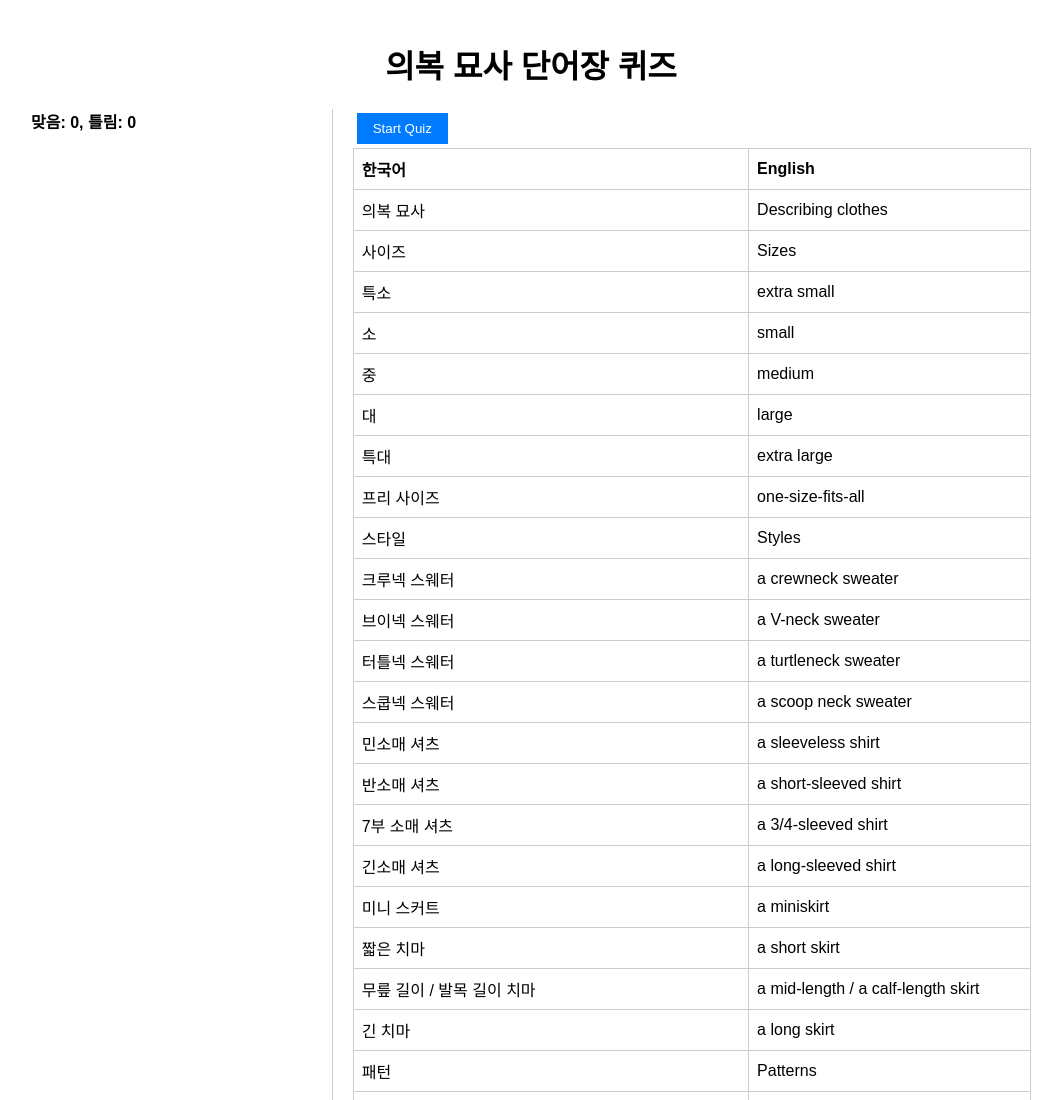
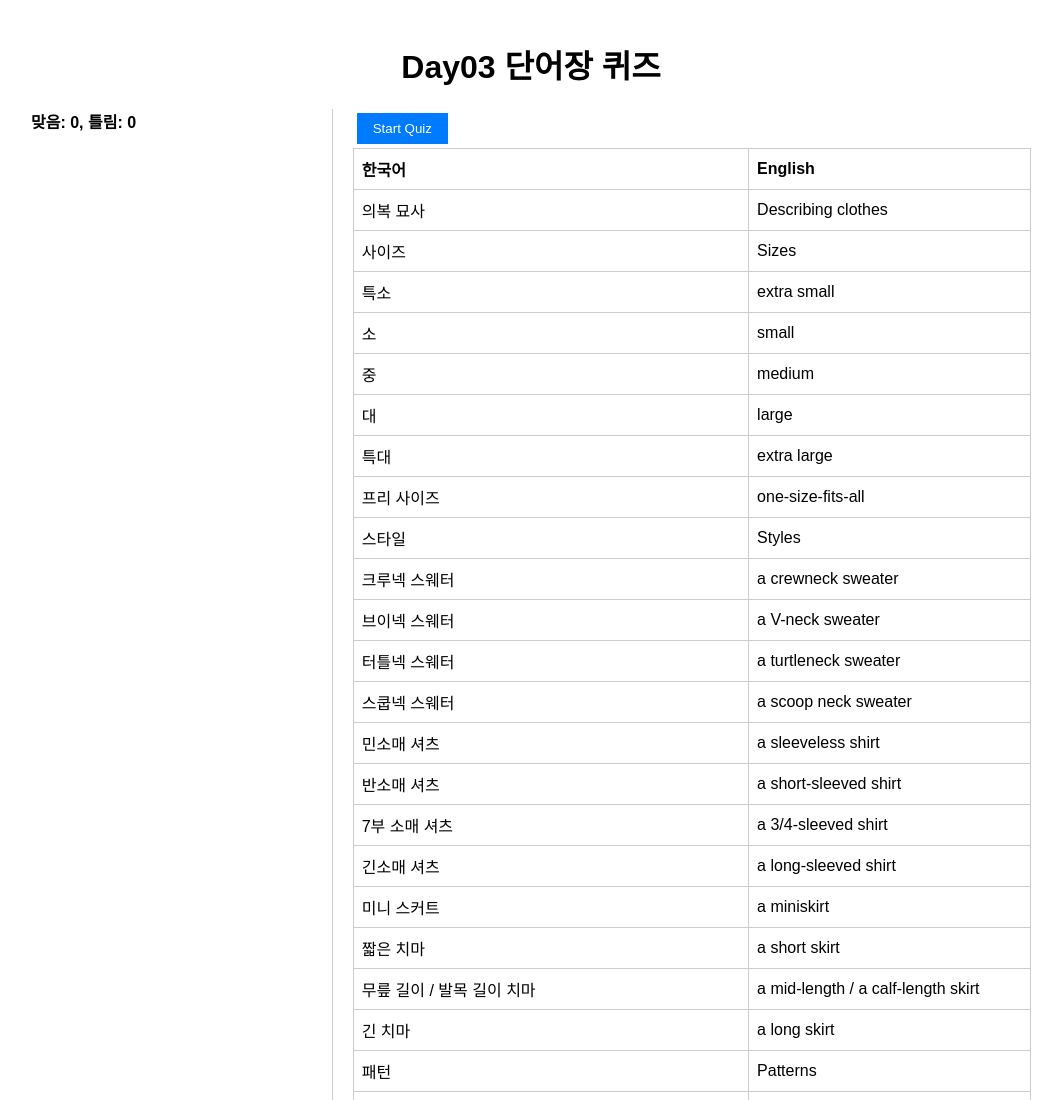
Before and after one commit to kyw0615/PSE, a plain HTML site: page docs/day3.html in a window 1280 px wide. Shown: the top 1100 px of the page, without its empty margins (109-1171 px from the left). Drawn offline with Linux system fonts and the light colour scheme.

Commit message:
day3 수정

```diff
--- a/docs/day3.html
+++ b/docs/day3.html
@@ -3,7 +3,7 @@
 <head>
   <meta charset="UTF-8">
   <meta name="viewport" content="width=device-width, initial-scale=1.0">
-  <title>의복 묘사 단어장 퀴즈</title>
+  <title>Day03 단어장 퀴즈</title>
   <style>
     body { font-family: sans-serif; padding: 20px; max-width: 1000px; margin: auto; }
     h1, h2 { text-align: center; }
@@ -27,7 +27,7 @@
   </style>
 </head>
 <body>
-  <h1>의복 묘사 단어장 퀴즈</h1>
+  <h1>Day03 단어장 퀴즈</h1>
   <div id="container">
     <div id="sidebar">
       <div id="scoreboard">맞음: 0, 틀림: 0</div>
```
